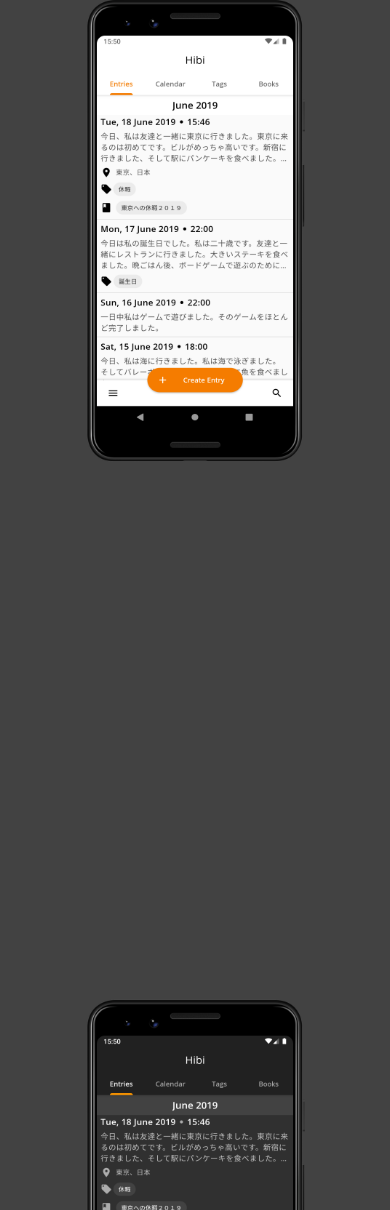
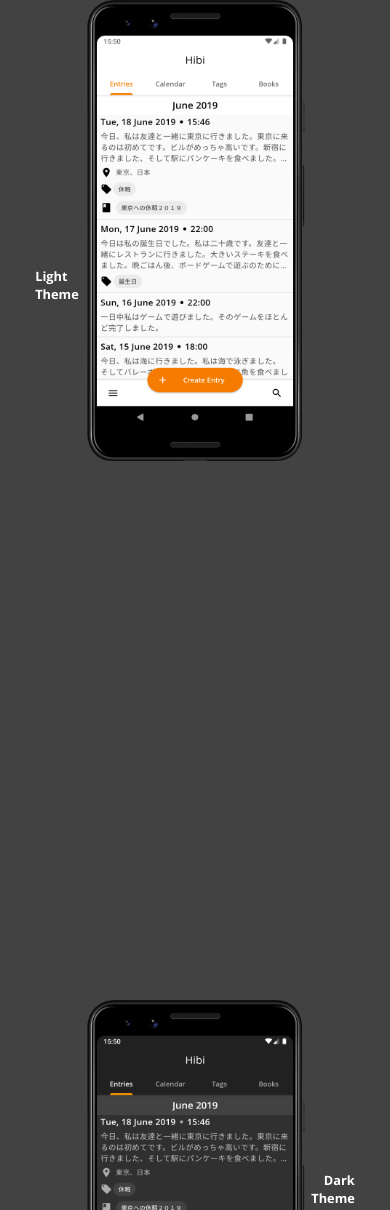
Before and after one commit to MarcDonald/old-personal-website-v1, a plain HTML site: page pages/hibi.html in a window 390 px wide. Shown: the part 2028-3238 px from the top of the page. Drawn offline with nearby package versions, Linux system fonts and the light colour scheme.

Commit message:
Fix theme text not showing on small screens

```diff
--- a/css/earworm.css
+++ b/css/earworm.css
@@ -321,7 +321,7 @@
     }
 
     .mobile-theme-text h1 {
-        font-size: 3em;
+        font-size: 2.5em;
     }
 
     .light-theme-image .mobile-theme-text {
@@ -346,11 +346,15 @@
     .hero-main-image {
         margin: 0 0 -7em 0;
     }
+
+    .mobile-theme-text h1 {
+        font-size: 2em;
+    }
 }
 
 @media only screen and (max-width: 705px) {
     .mobile-theme-text h1 {
-        font-size: 2em;
+        font-size: 1.5em;
     }
 }
 
@@ -372,6 +376,10 @@
         background-size: 20em;
     }
 
+    .mobile-theme-text h1 {
+        font-size: 1.4em;
+    }
+
     .link-section h1 {
         margin-top: 1.5em;
         font-size: 2em;
@@ -384,7 +392,7 @@
 
 @media only screen and (max-width: 540px) {
     .mobile-theme-text h1 {
-        font-size: 1.5em;
+        font-size: 1.2em;
     }
 
     .dark-theme-image .mobile-theme-text h1 {
@@ -412,12 +420,8 @@
         background-size: 15em;
     }
 
-    .dark-theme-image .mobile-theme-text h1 {
-        display: none;
-    }
-
-    .light-theme-image .mobile-theme-text h1 {
-        display: none
+    .mobile-theme-text h1 {
+        font-size: 0.8em;
     }
 
     .link-section ul li {
--- a/css/hibi.css
+++ b/css/hibi.css
@@ -321,7 +321,7 @@
     }
 
     .mobile-theme-text h1 {
-        font-size: 3em;
+        font-size: 2.5em;
     }
 
     .light-theme-image .mobile-theme-text {
@@ -346,11 +346,15 @@
     .hero-main-image {
         margin: 0 0 -7em 0;
     }
+
+    .mobile-theme-text h1 {
+        font-size: 2em;
+    }
 }
 
 @media only screen and (max-width: 705px) {
     .mobile-theme-text h1 {
-        font-size: 2em;
+        font-size: 1.5em;
     }
 }
 
@@ -372,6 +376,10 @@
         background-size: 20em;
     }
 
+    .mobile-theme-text h1 {
+        font-size: 1.4em;
+    }
+
     .link-section h1 {
         margin-top: 1.5em;
         font-size: 2em;
@@ -384,7 +392,7 @@
 
 @media only screen and (max-width: 540px) {
     .mobile-theme-text h1 {
-        font-size: 1.5em;
+        font-size: 1.2em;
     }
 
     .dark-theme-image .mobile-theme-text h1 {
@@ -412,12 +420,8 @@
         background-size: 15em;
     }
 
-    .dark-theme-image .mobile-theme-text h1 {
-        display: none;
-    }
-
-    .light-theme-image .mobile-theme-text h1 {
-        display: none
+    .mobile-theme-text h1 {
+        font-size: 0.8em;
     }
 
     .link-section ul li {
--- a/pages/hibi.html
+++ b/pages/hibi.html
@@ -54,7 +54,7 @@
 				<h2>for daytime writing</h2>
 			</div>
 			<div class="mobile-theme-text">
-				<h1>Light</h1>
+				<h1>Light<br>Theme</h1>
 			</div>
 		</div>
 
@@ -64,7 +64,7 @@
 				<h2>for the night</h2>
 			</div>
 			<div class="mobile-theme-text">
-				<h1>Dark</h1>
+				<h1>Dark<br>Theme</h1>
 			</div>
 		</div>
 	</section>
```
Also changed, not shown: pages/earworm.html (+2 -2 lines).
